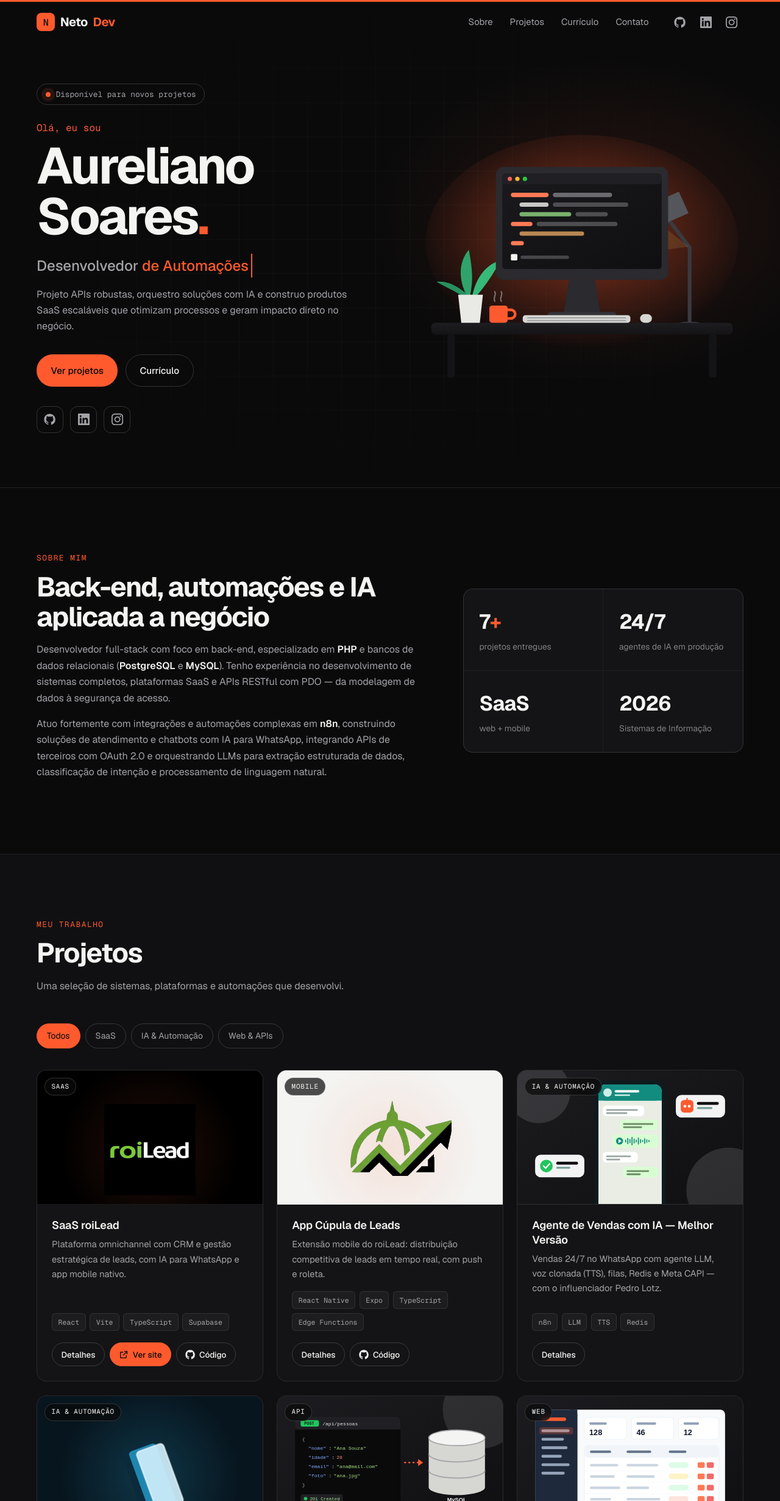
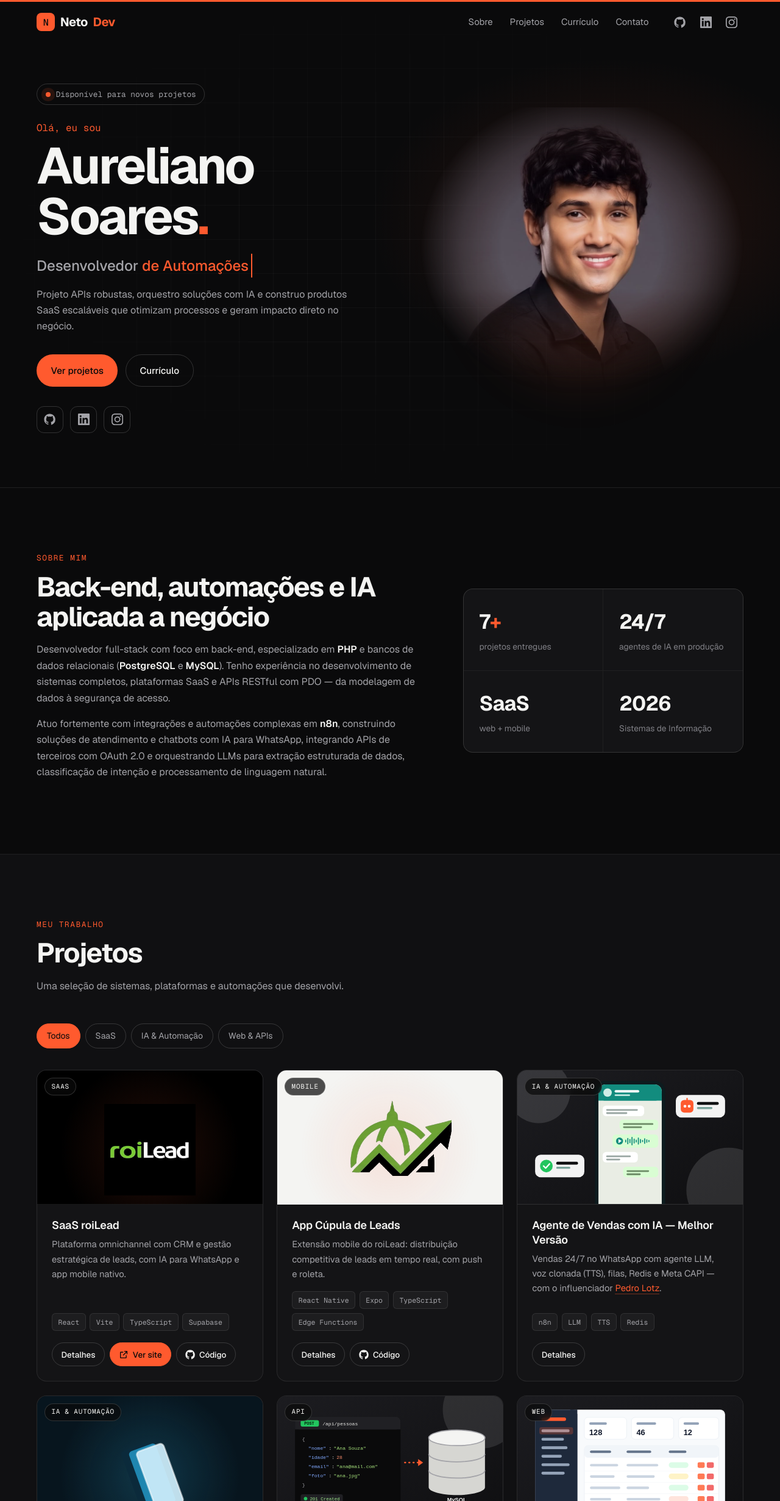
Before and after one commit to yunknet/devaureliano-portifolio, a plain HTML site: page index.html in a window 1280 px wide. Shown: the top 2461 px of the page at 61% size. Drawn offline with nearby package versions, Linux system fonts and the light colour scheme.

Commit message:
Foto no hero com bordas suaves e link do Pedro Lotz
Co-Authored-By: Claude Opus 5.5 <noreply@anthropic.com>

```diff
--- a/index.html
+++ b/index.html
@@ -16,7 +16,7 @@
   <link rel="preconnect" href="https://fonts.googleapis.com">
   <link rel="preconnect" href="https://fonts.gstatic.com" crossorigin>
   <link href="https://fonts.googleapis.com/css2?family=Geist:wght@400..700&family=Geist+Mono:wght@400;500&display=swap" rel="stylesheet">
-  <link rel="stylesheet" href="style.css?v=202611161037">
+  <link rel="stylesheet" href="style.css?v=202611161043">
 </head>
 <body>
 
@@ -61,7 +61,7 @@
       </div>
 
       <div class="hero-image">
-        <img src="img/hero-setup.svg" alt="Ilustração de um computador em uma mesa de trabalho" width="600" height="460">
+        <img src="img/dev.jpeg" alt="Foto de Aureliano Soares" width="1082" height="1010">
       </div>
     </div>
   </section>
@@ -205,6 +205,6 @@
     <symbol id="i-ext" viewBox="0 0 24 24"><path fill="none" stroke="currentColor" stroke-width="2" stroke-linecap="round" stroke-linejoin="round" d="M14 4h6v6M20 4l-9 9M18 14v5a1 1 0 0 1-1 1H5a1 1 0 0 1-1-1V7a1 1 0 0 1 1-1h5"/></symbol>
   </svg>
 
-  <script src="script.js?v=202611161037"></script>
+  <script src="script.js?v=202611161043"></script>
 </body>
 </html>
--- a/script.js
+++ b/script.js
@@ -26,9 +26,9 @@ const projects = [
   {
     title: 'Agente de Vendas com IA — Melhor Versão',
     cat: 'ia', catLabel: 'IA & Automação', img: 'img/agente-ia.svg',
-    short: 'Vendas 24/7 no WhatsApp com agente LLM, voz clonada (TTS), filas, Redis e Meta CAPI — com o influenciador Pedro Lotz.',
+    short: 'Vendas 24/7 no WhatsApp com agente LLM, voz clonada (TTS), filas, Redis e Meta CAPI — com o influenciador <a class="inline-link" href="https://www.instagram.com/pedrolotz/" target="_blank" rel="noopener">Pedro Lotz</a>.',
     text: [
-      'Sistema de vendas automatizado via WhatsApp para uma operação de infoprodutos e suplementos (com o influenciador Pedro Lotz), com arquitetura híbrida entre o DataCrazy CRM e o n8n.',
+      'Sistema de vendas automatizado via WhatsApp para uma operação de infoprodutos e suplementos (com o influenciador <a class="inline-link" href="https://www.instagram.com/pedrolotz/" target="_blank" rel="noopener">Pedro Lotz</a>), com arquitetura híbrida entre o DataCrazy CRM e o n8n.',
       'O núcleo é um agente conversacional com LLM que segue os scripts comerciais do cliente: conduz o lead pela esteira de produtos, trata objeções e oferece downsell de forma estratégica. O agente também dispara áudios personalizados com a voz clonada do especialista por síntese TTS.',
       'A integração usa chamadas HTTP síncronas entre CRM e n8n, com envio pelos blocos nativos do CRM para contornar o rate limit da API. Em caso de timeout, o fallback é a API REST, com filas e exponential backoff. Inclui scripts JavaScript serverless (async/await) no CRM e debounce em Redis para agrupar mensagens fragmentadas antes do envio à IA.',
       'Há ainda sanitização de dados do lead, controle de estado para transferência ao atendimento humano e webhooks de pagamento que pausam a IA na compra aprovada. O rastreamento de conversões é server-side via Meta Conversions API (CAPI/CTWA). Resultado: atendimento 24/7, recuperação de vendas e maior conversão sem intervenção humana.'
@@ -127,7 +127,7 @@ function openModal(i) {
   mc.innerHTML = `<img src="${p.img}" alt="">`;
   $('#modalCat').textContent = p.catLabel;
   $('#modalTitle').textContent = p.title;
-  $('#modalText').innerHTML = p.text.map((t) => `<p>${esc(t)}</p>`).join('');
+  $("#modalText").innerHTML = p.text.map((t) => `<p>${t}</p>`).join("");
   $('#modalTags').innerHTML = p.tags.map((t) => `<span>${t}</span>`).join('');
   $('#modalLinks').innerHTML = linksHTML(p);
   modal.classList.add('open');
--- a/style.css
+++ b/style.css
@@ -229,3 +229,16 @@ body.lock { overflow: hidden; }
   .tags span { background: none; border: 1px solid #ccc; color: #333; }
   .tl-dot { box-shadow: none; }
 }
+
+/* ===== Foto do hero (bordas suaves) ===== */
+.hero-image { position: relative; justify-self: center; width: 100%; max-width: 560px; }
+.hero-image::before { content: ''; position: absolute; inset: 8% 10% 0; background: radial-gradient(closest-side, rgba(255, 90, 46, .28), transparent); filter: blur(30px); z-index: 0; }
+.hero-image img {
+  position: relative; z-index: 1; width: 100%; height: auto;
+  -webkit-mask-image: radial-gradient(ellipse 50% 50% at 50% 46%, #000 50%, rgba(0,0,0,.6) 75%, transparent 100%), linear-gradient(to bottom, #000 60%, transparent 96%);
+  -webkit-mask-composite: source-in;
+          mask-image: radial-gradient(ellipse 50% 50% at 50% 46%, #000 50%, rgba(0,0,0,.6) 75%, transparent 100%), linear-gradient(to bottom, #000 60%, transparent 96%);
+          mask-composite: intersect;
+}
+.inline-link { color: var(--hot); border-bottom: 1px solid rgba(255, 90, 46, .4); transition: border-color .2s; }
+.inline-link:hover { border-color: var(--hot); }
```
Also changed, not shown: img/dev.jpeg (added), img/hero-setup.svg (deleted).
